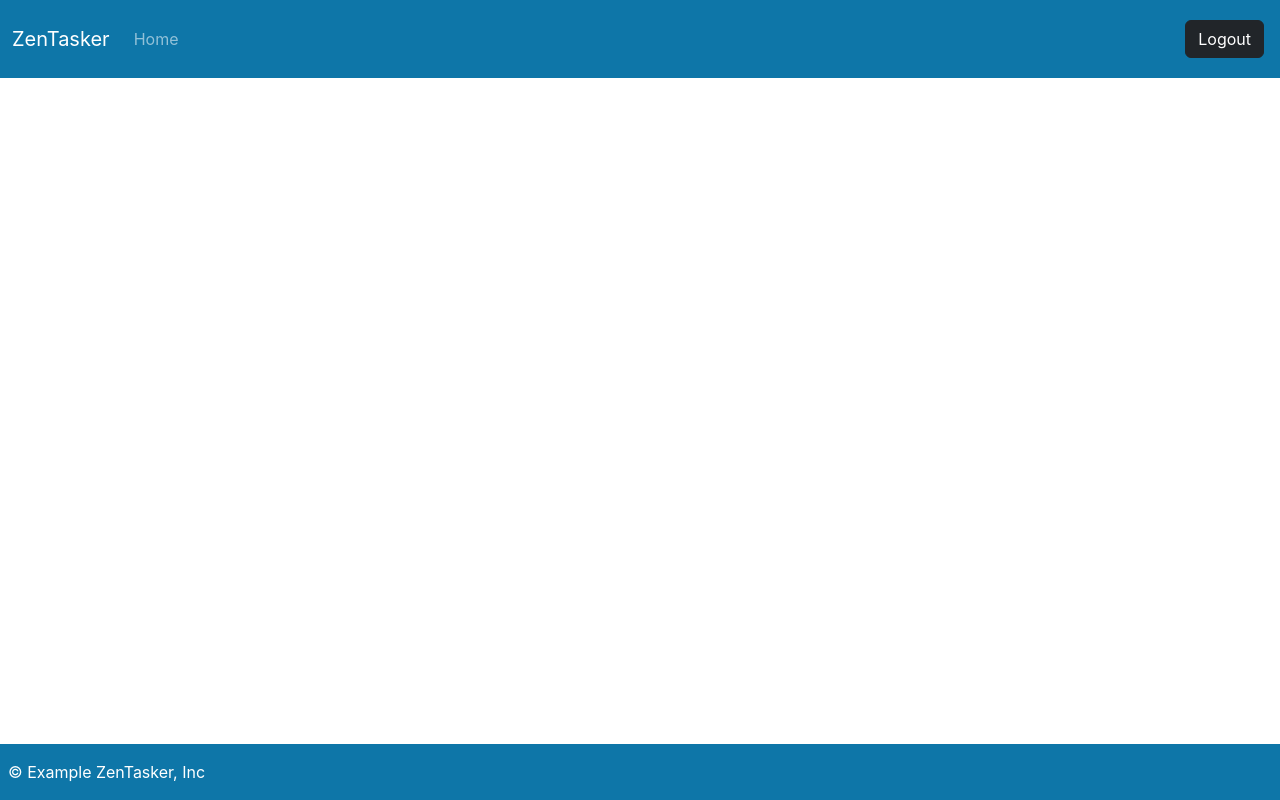
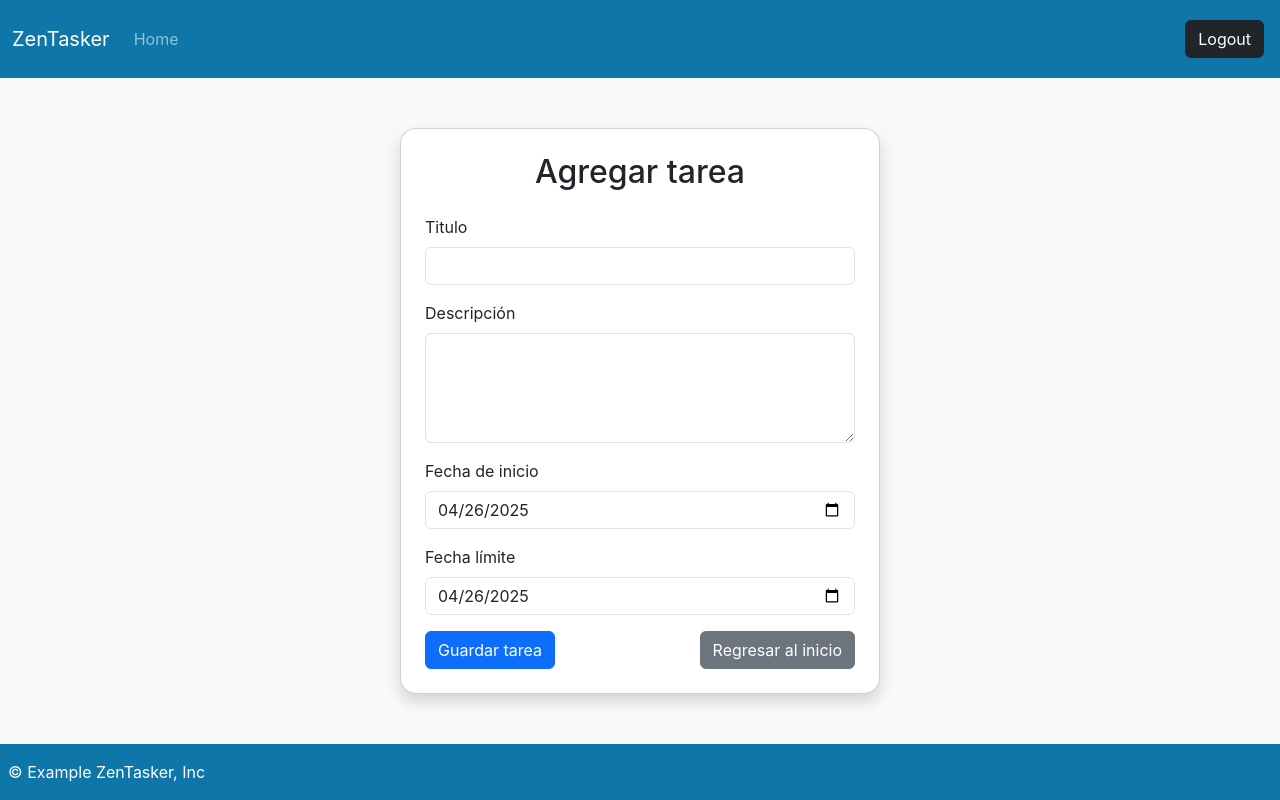
Before and after one commit to teresaga/react-task-app, a React (Create React App) app: page /task in a window 1280 px wide. Built offline with nearby package versions, Linux system fonts and the light colour scheme; sample sign-in values are in the browser's storage.

Commit message:
add task working

```diff
--- a/src/App.tsx
+++ b/src/App.tsx
@@ -7,6 +7,7 @@ import { Login } from './layouts/LoginAndRegister/Login';
 import { Switch, Route, Redirect, useLocation } from 'react-router-dom';
 import { Register } from './layouts/LoginAndRegister/Register';
 import { Tasks } from './layouts/Tasks/Tasks';
+import { Task } from './layouts/Tasks/Task';
 import ProtectedRoute from './auth/ProtectedRoute';
 import { AuthProvider } from './auth/AuthContext';
 
@@ -39,6 +40,7 @@ export const App = () => {
           </Route>
 
           <ProtectedRoute path='/tasks' component={Tasks}/>
+          <ProtectedRoute path='/task' component={Task}/>
 
         </Switch>
       </div>
--- /dev/null
+++ b/src/layouts/Tasks/Task.tsx
@@ -0,0 +1,151 @@
+import { useState } from 'react';
+import TaskModel from '../../models/TaskModel';
+import { useHistory } from 'react-router-dom';
+import axios from 'axios';
+import { useAuth } from '../../auth/AuthContext';
+
+export const Task = () => {
+  const { token } = useAuth();
+  const history = useHistory();
+  const [message, setMessage] = useState('');
+  const [error, setError] = useState('');
+
+  const today = new Date().toISOString().split('T')[0];
+  const [task, setTask] = useState<TaskModel>({
+    title: '',
+    description: '',
+    startDate: today,
+    endDate: today,
+  });
+
+  const handleChange = (e: any) => {
+    const { name, value } = e.target;
+    setTask({ ...task, [name]: value });
+  };
+
+  const handleSubmit = async (e: any) => {
+    e.preventDefault();
+
+    if (task.endDate < task.startDate) {
+      setMessage('');
+      setError('La fecha de límite no puede ser menor que la fecha de inicio.');
+      return;
+    }
+    setError('');
+    setMessage('');
+
+    try {
+      const apiUrl = process.env.REACT_APP_API_URL;
+        const response = await axios.post(`${apiUrl}/api/tasks`, task, {
+            headers: {
+            Authorization: `Bearer ${token}`,
+            },
+        });
+
+      if (response.status === 200) {
+        setMessage('Se ha registrado con éxito!');
+      } else {
+        const errorText = response.data;
+        setError(errorText);
+      }
+    } catch (err: any) {
+      setMessage('');
+      setError('Ha ocurrido un error durante el registro.');
+    }
+  };
+  return (
+    <div className='d-flex justify-content-center align-items-center flex-column flex-grow-1 bg-light'>
+      <div
+        className='card shadow p-4'
+        style={{ width: '30rem', borderRadius: '1rem' }}
+      >
+        <h2 className='text-center mb-4'>Agregar tarea</h2>
+        <form onSubmit={handleSubmit}>
+          <div className='form-group mb-3'>
+            <label htmlFor='title' className='form-label'>
+              Titulo
+            </label>
+            <input
+              type='text'
+              className='form-control'
+              id='title'
+              name='title'
+              value={task.title}
+              onChange={handleChange}
+              required
+            />
+          </div>
+
+          <div className='form-group mb-3'>
+            <label htmlFor='description' className='form-label'>
+              Descripción
+            </label>
+            <textarea
+              className='form-control'
+              id='description'
+              name='description'
+              rows={4}
+              value={task.description}
+              onChange={handleChange}
+              required
+            />
+          </div>
+
+          <div className='form-group mb-3'>
+            <label htmlFor='startDate' className='form-label'>
+              Fecha de inicio
+            </label>
+            <input
+              className='form-control'
+              type='date'
+              id='startDate'
+              name='startDate'
+              value={task.startDate}
+              onChange={handleChange}
+              required
+            />
+          </div>
+
+          <div className='form-group mb-3'>
+            <label htmlFor='endDate' className='form-label'>
+              Fecha límite
+            </label>
+            <input
+              className='form-control'
+              type='date'
+              id='endDate'
+              name='endDate'
+              value={task.endDate}
+              onChange={handleChange}
+              required
+            />
+          </div>
+
+          {error && (
+            <div className='alert alert-danger' role='alert'>
+              {error}
+            </div>
+          )}
+          {message && (
+            <div className='alert alert-success' role='alert'>
+              {message}
+            </div>
+          )}
+
+          <div className='d-flex justify-content-between'>
+            <button type='submit' className='btn btn-primary'>
+              Guardar tarea
+            </button>
+            <button
+              type='button'
+              className='btn btn-secondary'
+              onClick={() => history.push('/tasks')}
+            >
+              Regresar al inicio
+            </button>
+          </div>
+        </form>
+      </div>
+    </div>
+  );
+};
--- a/src/layouts/Tasks/Tasks.tsx
+++ b/src/layouts/Tasks/Tasks.tsx
@@ -2,8 +2,10 @@ import axios from "axios";
 import { useEffect, useState } from "react";
 import { useAuth } from "../../auth/AuthContext";
 import TaskModel from "../../models/TaskModel";
+import { useHistory } from "react-router-dom";
 
 export const Tasks = () => {
+  const history = useHistory();
   const [loading, setLoading] = useState(true);
   const { token } = useAuth();
   const [tasks, setTasks] = useState<TaskModel[]>();
@@ -40,6 +42,10 @@ export const Tasks = () => {
     // );
   };
 
+  const handleAddTask = () => {
+    history.push('/task');
+  };
+
   return (
     <div className="container mt-4 d-flex flex-column flex-grow-1">
       <div className="card shadow-sm mb-3">
@@ -52,10 +58,10 @@ export const Tasks = () => {
                 className="form-control me-2"
                 placeholder="Buscar por título o descripción"
               />
-              {/* Botón para agregar tarea */}
+              {/* Add task button */}
               <button
                 className="btn btn-success col-lg-2 col-md-2 col-4"
-                onClick={() => alert("Agregar nueva tarea")}
+                onClick={handleAddTask}
               >
                 Agregar tarea
               </button>
@@ -114,8 +120,8 @@ export const Tasks = () => {
                         <span className="badge bg-warning">Pendiente</span>
                       )}
                     </td>
-                    <td>{task.startDate.substring(0,10)}</td>
-                    <td>{task.endDate.substring(0,10)}</td>
+                    <td>{task.startDate ? task.startDate.substring(0,10) : ''}</td>
+                    <td>{task.endDate ? task.endDate.substring(0,10) : ''}</td>
                     <td>
                       {!task.isDone ? (
                         <button
@@ -139,27 +145,13 @@ export const Tasks = () => {
                     </td>
                     <td className="d-flex flex-row">
                       <button
-                        className="btn btn-info badge p-2 mx-1"
-                        data-toggle="tooltip"
-                        data-placement="top"
-                        title="Más Información"
-                      >
-                        <i className="fas fa-eye mx-1"></i>
-                      </button>
-                      <button
                         className="btn btn-primary badge p-2 mx-1"
-                        data-toggle="tooltip"
-                        data-placement="top"
-                        title="Editar Tarea"
                       >
                         <i className="fas fa-pencil mx-1"></i>
-                        <span>Editar</span>
+                        <span>Ver/Editar</span>
                       </button>
                       <button
                         className="btn btn-danger badge p-2 mx-1"
-                        data-toggle="tooltip"
-                        data-placement="top"
-                        title="Eliminar Tarea"
                       >
                         <i className="fas fa-ban mx-1"></i>
                         <span>Eliminar</span>
--- a/src/models/TaskModel.tsx
+++ b/src/models/TaskModel.tsx
@@ -1,8 +1,8 @@
 class TaskModel {
-    id: number;
+    id?: number;
     title: string;
     description: string;
-    isDone: boolean;
+    isDone?: boolean;
     startDate: string;
     endDate: string;
 
```
